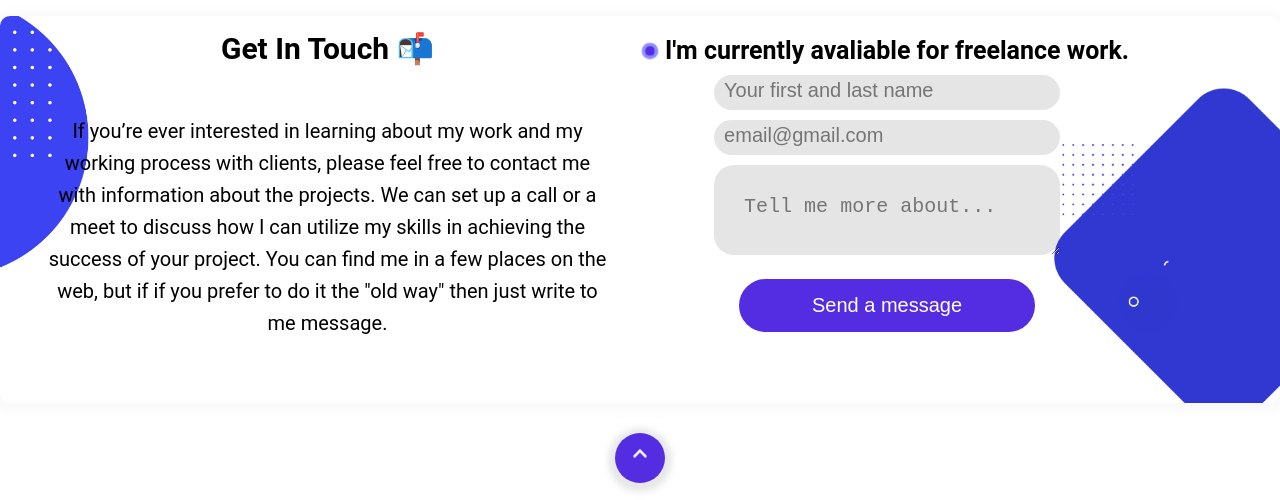
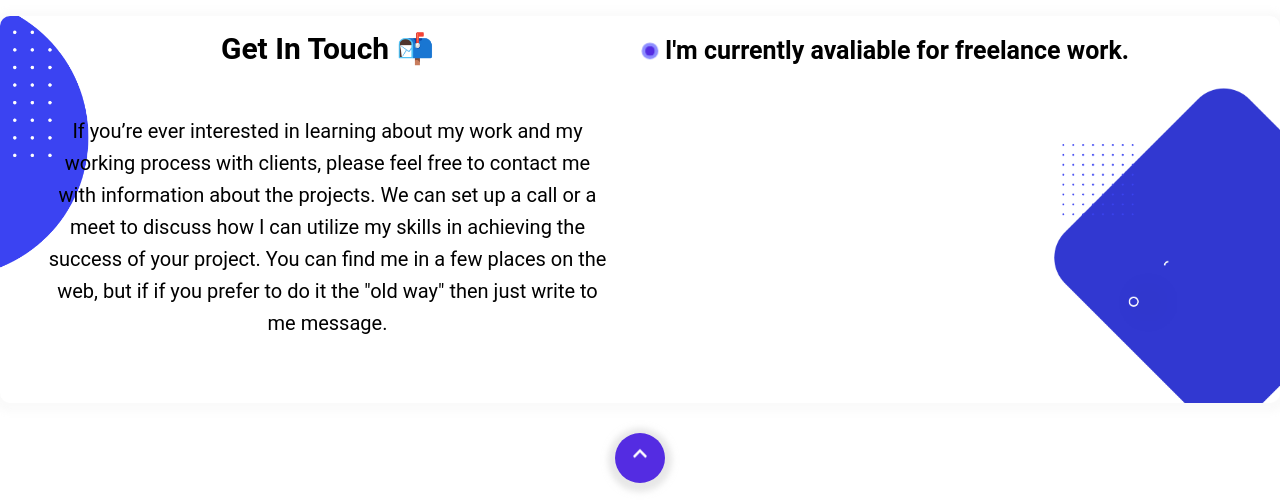
Before and after one commit to miedzinskijakub/Portfolio-site, a Gatsby site: page / in a window 1280 px wide. Shown: the part 3316-3816 px from the top of the page. Built offline with nearby package versions, Linux system fonts and the light colour scheme; Gatsby itself is replaced by a stand-in of ours.

Commit message:
wave fix

```diff
--- a/src/components/templates/HeroTemplate/Contact.js
+++ b/src/components/templates/HeroTemplate/Contact.js
@@ -205,10 +205,9 @@ const MyWorks = () =>(
         <Pulsate></Pulsate>
         I'm currently avaliable for freelance work.
          </Paragraph>
-         <ContactForm/>
 
         </Status>
     </StyledWrapper>
     );
-
+    //<ContactForm/>
     export default MyWorks;
```
